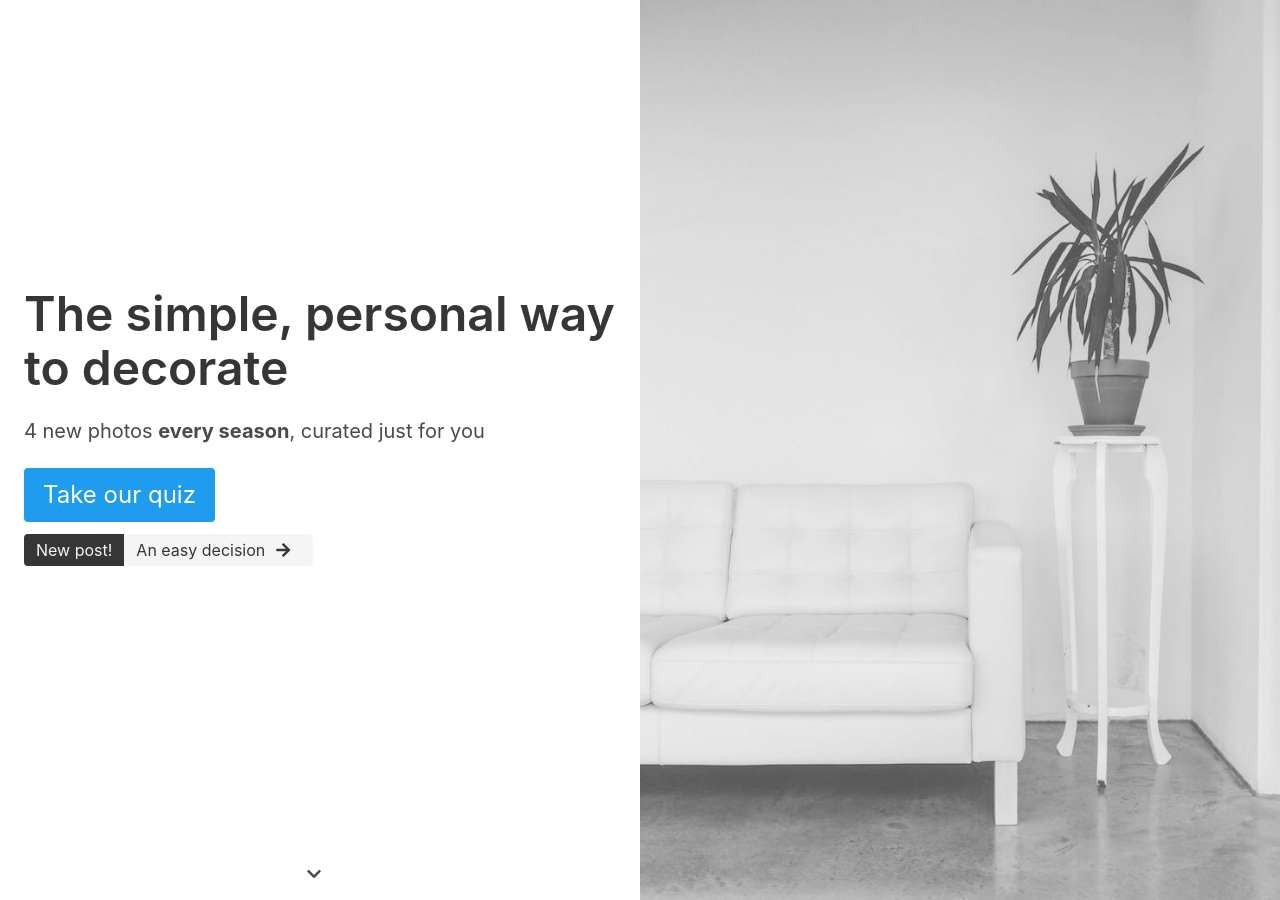
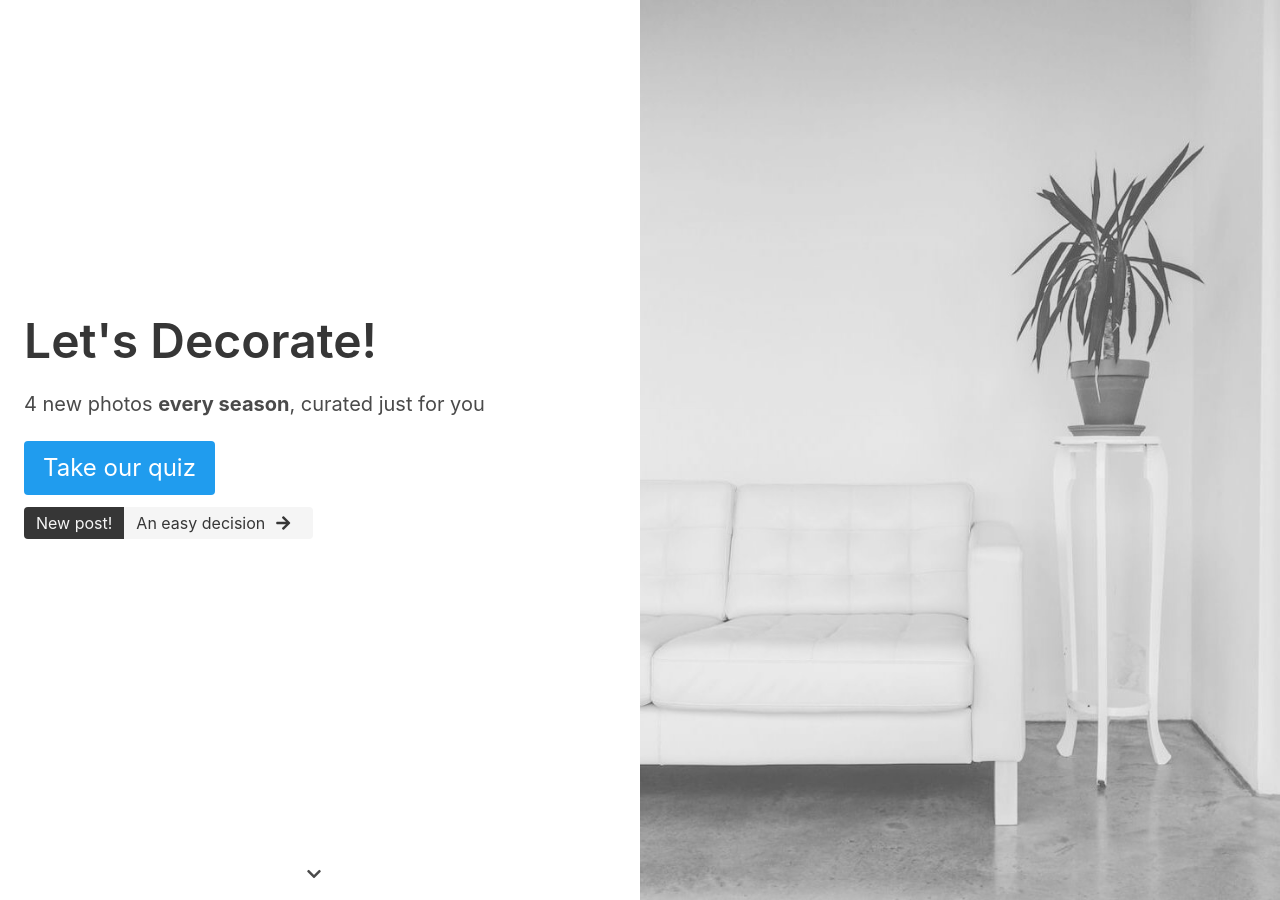
Before and after one commit to kofigumbs/apples-for-dinner, a Jekyll site: the page built from index.html, in a window 1280 px wide and 900 px high. Built offline with Jekyll 4.4.1, drawn with Linux system fonts in a browser that asks for light colours; comment, search, counter and statistics services are not loaded.

Commit message:
Change main text

```diff
--- a/index.html
+++ b/index.html
@@ -109,7 +109,7 @@ photo_credits:
         <div class="columns">
           <div class="column is-half">
             <h1 class="title is-1 is-spaced">
-              The simple, personal way to decorate
+              Let's Decorate!
             </h1>
             <p class="subtitle">
               4 new photos
```
